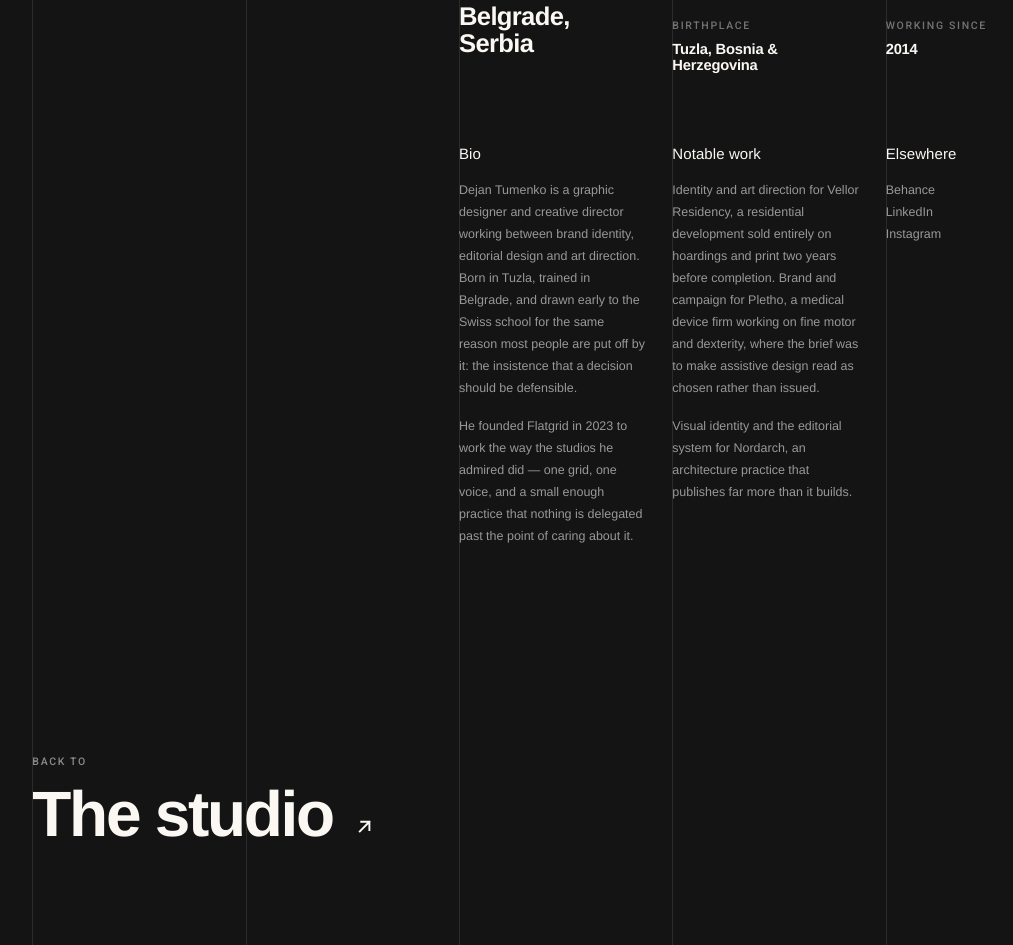
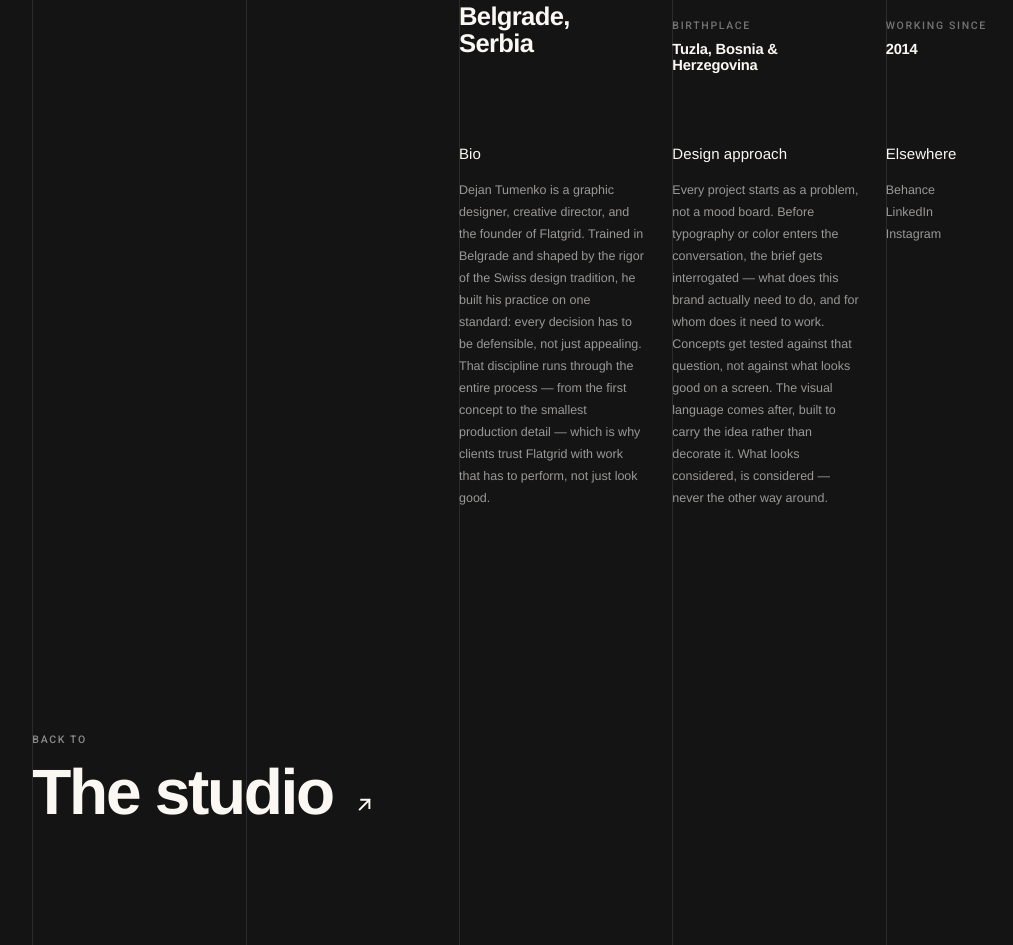
Before and after one commit to dtumenko/Flatgrid-Studio, a website: page director.html in a window 1280 px wide. Shown: the part 763-1708 px from the top of the page, without its empty margins (181-1194 px from the left). Drawn offline with Linux system fonts and the light colour scheme.

Commit message:
CMS: Director — tekst

```diff
--- a/director.html
+++ b/director.html
@@ -72,14 +72,14 @@
   <section class="mag who__read">
     <div class="mag__block up">
       <h2 class="mag__label" data-cms="director.bio_label">Bio</h2>
-      <p class="mag__text" data-cms="director.bio_p1">Dejan Tumenko is a graphic designer and creative director working between brand identity, editorial design and art direction. Born in Tuzla, trained in Belgrade, and drawn early to the Swiss school for the same reason most people are put off by it: the insistence that a decision should be defensible.</p>
-      <p class="mag__text" data-cms="director.bio_p2">He founded Flatgrid in 2023 to work the way the studios he admired did &mdash; one grid, one voice, and a small enough practice that nothing is delegated past the point of caring about it.</p>
+      <p class="mag__text" data-cms="director.bio_p1">Dejan Tumenko is a graphic designer, creative director, and the founder of Flatgrid. Trained in Belgrade and shaped by the rigor of the Swiss design tradition, he built his practice on one standard: every decision has to be defensible, not just appealing. That discipline runs through the entire process — from the first concept to the smallest production detail — which is why clients trust Flatgrid with work that has to perform, not just look good.</p>
+      <p class="mag__text" data-cms="director.bio_p2"></p>
     </div>
 
     <div class="mag__block up d1">
-      <h2 class="mag__label" data-cms="director.notable_label">Notable work</h2>
-      <p class="mag__text" data-cms="director.notable_p1">Identity and art direction for Vellor Residency, a residential development sold entirely on hoardings and print two years before completion. Brand and campaign for Pletho, a medical device firm working on fine motor and dexterity, where the brief was to make assistive design read as chosen rather than issued.</p>
-      <p class="mag__text" data-cms="director.notable_p2">Visual identity and the editorial system for Nordarch, an architecture practice that publishes far more than it builds.</p>
+      <h2 class="mag__label" data-cms="director.notable_label">Design approach</h2>
+      <p class="mag__text" data-cms="director.notable_p1">Every project starts as a problem, not a mood board. Before typography or color enters the conversation, the brief gets interrogated — what does this brand actually need to do, and for whom does it need to work. Concepts get tested against that question, not against what looks good on a screen. The visual language comes after, built to carry the idea rather than decorate it. What looks considered, is considered — never the other way around.</p>
+      <p class="mag__text" data-cms="director.notable_p2"></p>
     </div>
 
     <div class="mag__block up d2">
```
